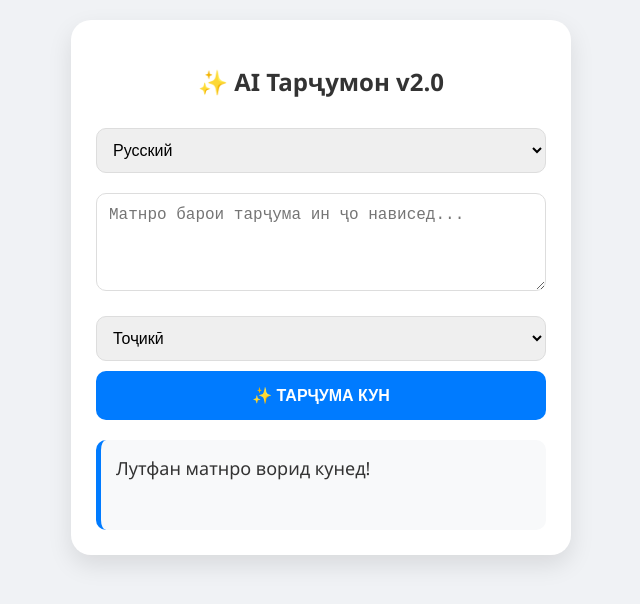
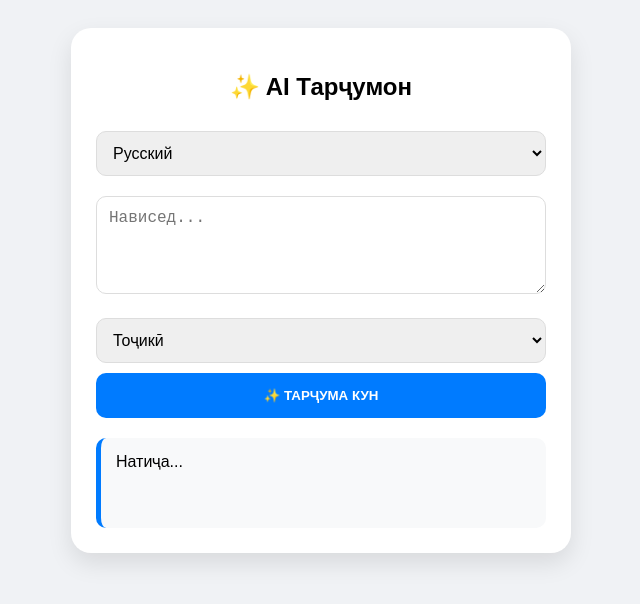
Before and after one commit to OSON-SAVDO/tj-translator, a plain HTML site: page index.html in a window 1280 px wide. Both pictures are taken after a click on the button "✨ ТАРҶУМА КУН". Shown: the whole page, without its empty margins (319-959 px from the left). Drawn offline with Linux system fonts and the light colour scheme.

Commit message:
Update title and improve translation functionality

```diff
--- a/index.html
+++ b/index.html
@@ -3,31 +3,28 @@
 <head>
     <meta charset="UTF-8">
     <meta name="viewport" content="width=device-width, initial-scale=1.0">
-    <title>AI Тарҷумон TJ</title>
+    <title>AI Тарҷумон v2.0</title>
     <style>
         :root { --primary: #007bff; --bg: #f0f2f5; }
-        body { font-family: 'Segoe UI', Tahoma, Geneva, Verdana, sans-serif; background: var(--bg); display: flex; justify-content: center; padding: 20px; margin: 0; }
+        body { font-family: sans-serif; background: var(--bg); display: flex; justify-content: center; padding: 20px; }
         .card { background: white; width: 100%; max-width: 450px; padding: 25px; border-radius: 20px; box-shadow: 0 10px 25px rgba(0,0,0,0.1); }
-        h2 { text-align: center; color: #333; margin-bottom: 20px; }
         select, textarea { width: 100%; padding: 12px; margin: 10px 0; border-radius: 10px; border: 1px solid #ddd; font-size: 16px; box-sizing: border-box; }
-        button { width: 100%; padding: 15px; background: var(--primary); color: white; border: none; border-radius: 10px; font-size: 16px; font-weight: bold; cursor: pointer; transition: 0.3s; }
-        button:active { transform: scale(0.98); }
-        #result { margin-top: 20px; padding: 15px; background: #f8f9fa; border-radius: 10px; min-height: 60px; border-left: 5px solid var(--primary); font-size: 18px; color: #333; line-height: 1.5; }
-        .error-text { color: #dc3545; font-weight: bold; }
+        button { width: 100%; padding: 15px; background: var(--primary); color: white; border: none; border-radius: 10px; font-weight: bold; cursor: pointer; }
+        #result { margin-top: 20px; padding: 15px; background: #f8f9fa; border-radius: 10px; min-height: 60px; border-left: 5px solid var(--primary); }
+        .error { color: #dc3545; }
     </style>
 </head>
 <body>
 
 <div class="card">
-    <h2>✨ AI Тарҷумон v2.0</h2>
+    <h2 style="text-align:center;">✨ AI Тарҷумон</h2>
 
     <select id="lFrom">
         <option value="Russian">Русский</option>
         <option value="English">English</option>
-        <option value="Tajik">Тоҷикӣ</option>
     </select>
 
-    <textarea id="inputText" rows="4" placeholder="Матнро барои тарҷума ин ҷо нависед..."></textarea>
+    <textarea id="inputText" rows="4" placeholder="Нависед..."></textarea>
 
     <select id="lTo">
         <option value="Tajik">Тоҷикӣ</option>
@@ -35,53 +32,41 @@
         <option value="English">English</option>
     </select>
 
-    <button onclick="translateWithAI()">✨ ТАРҶУМА КУН</button>
+    <button onclick="translate()">✨ ТАРҶУМА КУН</button>
 
-    <div id="result">Натиҷа дар ин ҷо пайдо мешавад...</div>
+    <div id="result">Натиҷа...</div>
 </div>
 
 <script>
     // Калиди худро аз расми 45453.jpg дар ин ҷо гузоред
-    const API_KEY = "AIzaSyBdJybQTGzr1L9SSrMFVOyNXoKtC7OPiIc";
+    const KEY = "AIzaSyBdJybQTGzr1L9SSrMFVOyNXoKtC7OPiIc";
 
-    async function translateWithAI() {
-        const text = document.getElementById("inputText").value.trim();
-        const fromLang = document.getElementById("lFrom").value;
-        const toLang = document.getElementById("lTo").value;
-        const resultDiv = document.getElementById("result");
+    async function translate() {
+        const text = document.getElementById("inputText").value;
+        const to = document.getElementById("lTo").value;
+        const res = document.getElementById("result");
 
-        if (!text) {
-            resultDiv.innerText = "Лутфан матнро ворид кунед!";
-            return;
-        }
-
-        resultDiv.innerText = "AI дар ҳоли тарҷума... (VPN-ро фаъол кунед)";
-        resultDiv.classList.remove("error-text");
+        if(!text) return;
+        res.innerText = "AI кор карда истодааст...";
 
         try {
-            // Ислоҳи версия аз v1beta ба v1 мувофиқи хатогии расми 45476.jpg
-            const response = await fetch(`https://generativelanguage.googleapis.com/v1/models/gemini-1.5-flash:generateContent?key=${API_KEY}`, {
+            // Ислоҳи номи модел ба англисӣ: gemini-1.5-flash
+            const response = await fetch(`https://generativelanguage.googleapis.com/v1beta/models/gemini-1.5-flash:generateContent?key=${KEY}`, {
                 method: "POST",
                 headers: { "Content-Type": "application/json" },
                 body: JSON.stringify({
-                    contents: [{ parts: [{ text: `Тарҷума кун аз ${fromLang} ба ${toLang}: ${text}` }] }]
+                    contents: [{ parts: [{ text: `Тарҷума кун ба ${to}: ${text}` }] }]
                 })
             });
 
             const data = await response.json();
-
             if (data.error) {
-                // Нишон додани хатогии дақиқ аз сервер
-                resultDiv.innerHTML = `<span class="error-text">Хатогии AI:</span> ${data.error.message}`;
-            } else if (data.candidates && data.candidates[0].content.parts[0].text) {
-                resultDiv.innerText = data.candidates[0].content.parts[0].text;
+                res.innerHTML = `<span class="error">Хатогӣ: ${data.error.message}</span>`;
             } else {
-                resultDiv.innerText = "AI ҷавоб дода натавонист. Калидро санҷед.";
+                res.innerText = data.candidates[0].content.parts[0].text;
             }
-
-        } catch (error) {
-            // Агар пайвастшавӣ блок шуда бошад
-            resultDiv.innerHTML = `<span class="error-text">Хатогии пайвастшавӣ!</span> VPN-ро фаъол кунед ва саҳифаро нав кунед.`;
+        } catch (e) {
+            res.innerHTML = `<span class="error">Пайваст нашуд. VPN-ро фаъол кунед!</span>`;
         }
     }
 </script>
```
